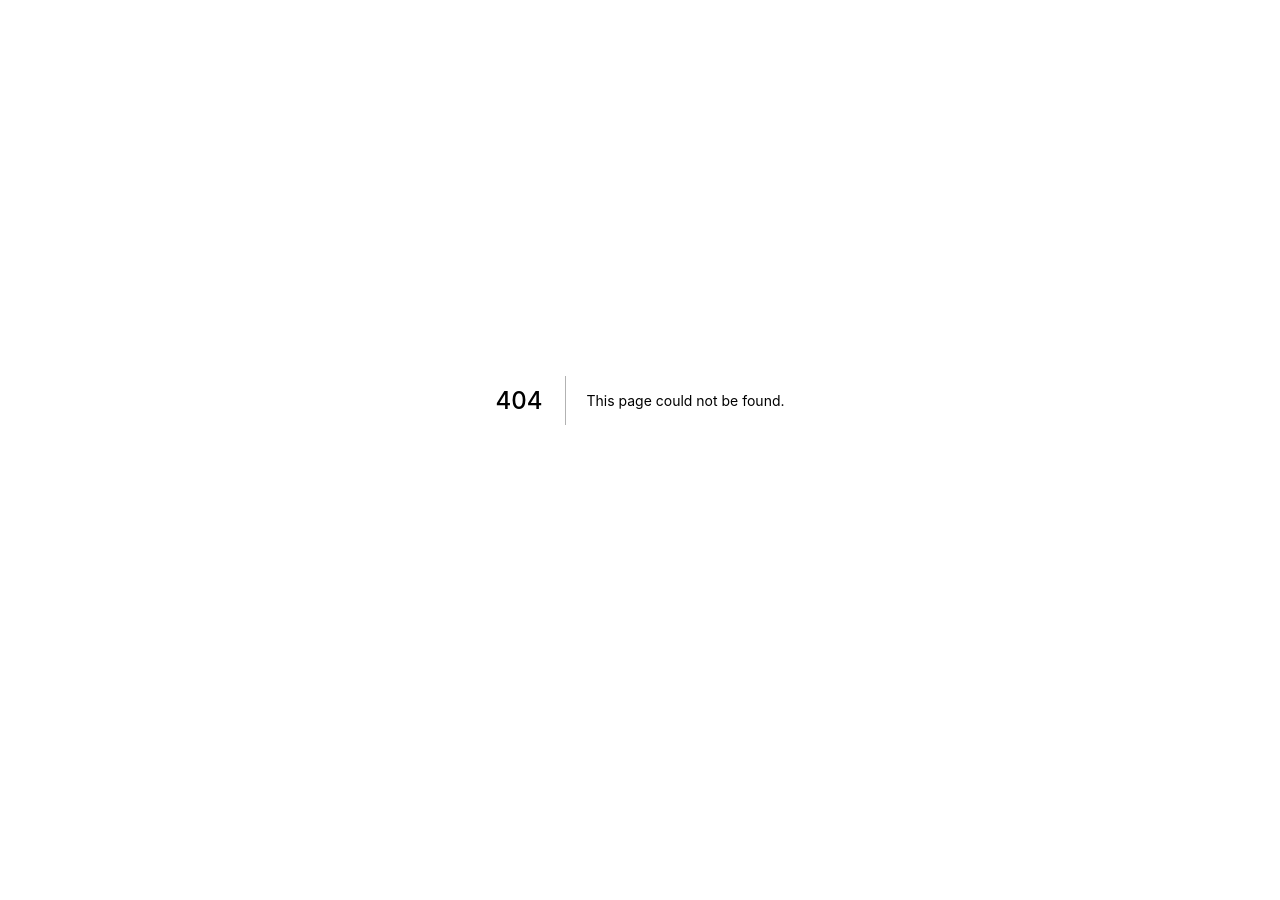
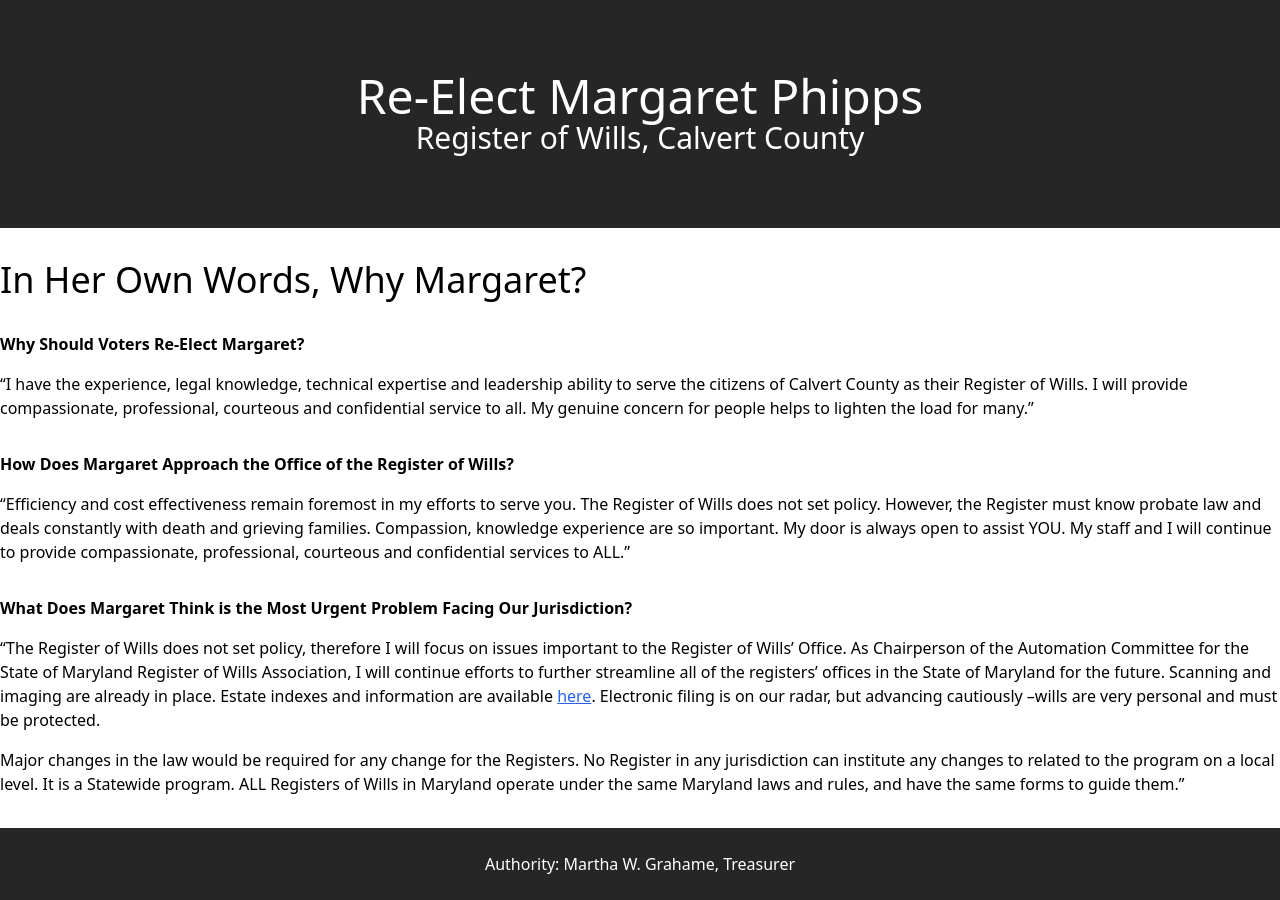
Before and after one commit to sean-hale-dev/margaret-phipps-site, a Next.js app: page /whymargaret in a window 1280 px wide. Before the commit this address had no page. Before the commit the page ends 800 px from the top, so only its background shows below. Built offline with nearby package versions, Linux system fonts and the light colour scheme.

Commit message:
(feat): Completed why margaret page

```diff
--- /dev/null
+++ b/pages/whymargaret.tsx
@@ -0,0 +1,36 @@
+import type { NextPage } from 'next';
+import Footer from '../components/footer';
+import Header from '../components/Header';
+
+const RegisterOfWills: NextPage = () => {
+  return (
+    <div className="flex flex-col justify-between min-h-screen">
+      <div>
+        <Header />
+        <section className="container mx-auto my-8">
+          <h1 className="text-4xl mb-8">In Her Own Words, Why Margaret?</h1>
+          <article className="space-y-8">
+            <div>
+              <p className="font-bold mb-4">Why Should Voters Re-Elect Margaret?</p>
+              <p>“I have the experience, legal knowledge, technical expertise and leadership ability to serve the citizens of Calvert County as their Register of Wills.  I will provide compassionate, professional, courteous and confidential service to all.  My genuine concern for people helps to lighten the load for many.”</p>
+            </div>
+
+            <div>
+              <p className="font-bold mb-4">How Does Margaret Approach the Office of the Register of Wills?</p>
+              <p>“Efficiency and cost effectiveness remain foremost in my efforts to serve you.  The Register of Wills does not set policy.  However, the Register must know probate law and deals constantly with death and grieving families.  Compassion, knowledge experience are so important.  My door is always open to assist YOU.  My staff and I will continue to provide compassionate, professional, courteous and confidential services to ALL.”</p>
+            </div>
+
+            <div>
+              <p className="font-bold mb-4">What Does Margaret Think is the Most Urgent Problem Facing Our Jurisdiction?</p>
+              <p className="mb-4">“The Register of Wills does not set policy, therefore I will focus on issues important to the Register of Wills’ Office.  As Chairperson of the Automation Committee for the State of Maryland Register of Wills Association, I will continue efforts to further streamline all of the registers’ offices in the State of Maryland for the future.  Scanning and imaging are already in place.  Estate indexes and information are available <a href="http://www.registers.maryland.gov" className="text-blue-600 underline">here</a>.  Electronic filing is on our radar, but advancing cautiously –wills are very personal and must be protected.</p>
+              <p>Major changes in the law would be required for any change for the Registers.  No Register in any jurisdiction can institute any changes to related to the program on a local level.  It is a Statewide program.  ALL Registers of Wills in Maryland operate under the same Maryland laws and rules, and have the same forms to guide them.”</p>
+            </div>
+          </article>
+        </section>
+      </div>
+      <Footer />
+    </div>
+  );
+}
+
+export default RegisterOfWills;
```
